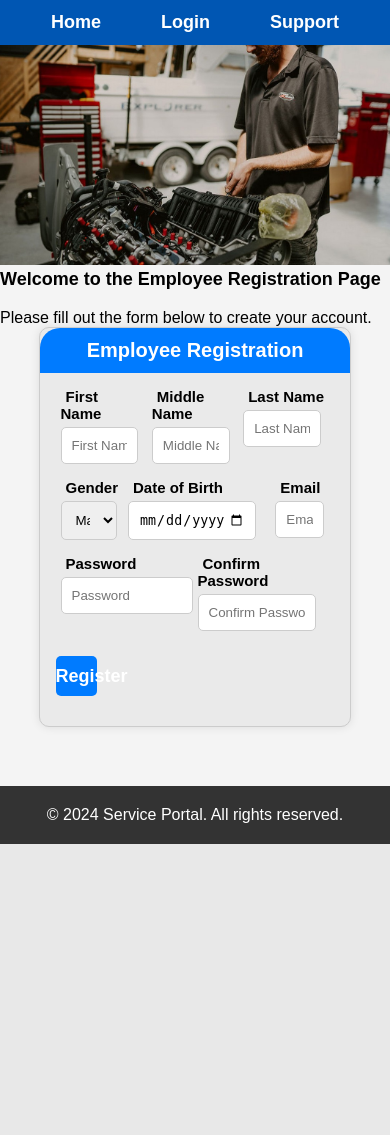
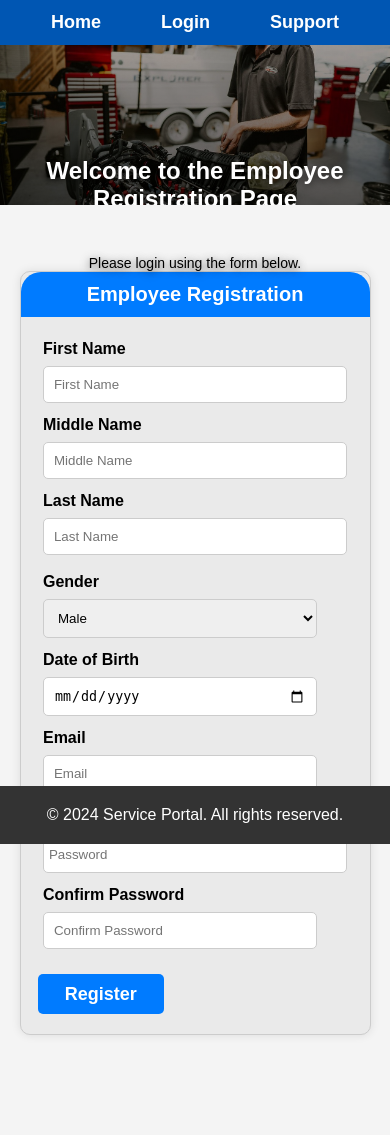
Before and after one commit to braynen305-byte/sps, a PHP site: page /pages/register.php in a window 390 px wide. Before the commit the page ends 844 px from the top, so only its background shows below. Run offline with PHP 8.4, Linux system fonts and the light colour scheme.

Commit message:
mobile and pc adjusment look made

```diff
--- a/pages/forgotpass.php
+++ b/pages/forgotpass.php
@@ -27,7 +27,7 @@
     <div class="forgotcontainer">
        <p>Enter your email address to receive a password reset link.</p>
         <form id="forgotpass-form" action="/pages/forgotpass.php" method="post">
-            <label for="forgotpass-email">Enter your email address:</label>
+            <label id="form-label" for="forgotpass-email">Enter your email address:</label>
             <input type="email" name="email" id="forgotpass-email" placeholder="Email">
             <button type="submit">Reset Password</button>
         </form>
--- a/pages/register.php
+++ b/pages/register.php
@@ -18,15 +18,15 @@
 
         </ul>
     </nav>
-    <img src="../images/sportsmarine.jpg" alt="Employee Registration" class="hero-image">
     <section class="hero">
-        <div class="hero-content">
+            <img src="/sps/images/sportsmarine.jpg" alt="Employee Registration" class="hero-image">
+            <div class="hero-content">
             <h1>Welcome to the Employee Registration Page</h1>
-            <p>Please fill out the form below to create your account.</p>
+
         </div>
     </section>
 
-
+<p id="login-instructions">Please login using the form below.</p>
 
             <div class="regcontainer">
 
--- a/styles/main.css
+++ b/styles/main.css
@@ -6,7 +6,7 @@
 
 
 html, body {
-    height: 100%;
+    height: ;
     margin: 0;
     padding: 0;
     font-family: Arial, sans-serif;
@@ -24,6 +24,7 @@ nav {
     position: fixed;
     top: 0;
     left: 0;
+    z-index: 1000;
 
 }
 
@@ -56,17 +57,52 @@ nav ul li {
 }
 
 
+.hero {
+    position: relative;
+    margin-top: 45px;  /* Adjust for fixed nav */
+    margin-left: 0;
+    overflow: hidden;
+}
+
+.hero::before {
+    content: "";
+    position: absolute;
+    inset: 0;
+    background: linear-gradient(to bottom, rgba(0, 0, 0, 0.25), rgba(0, 0, 0, 0.6));
+    pointer-events: none;
+}
+
 .hero-image {
-
     width: 100%;
     height: 220px;
     object-position: center 75%;
     object-fit: cover;
-    background-color: #000000;
-    margin-top: 45px; /* Adjust for fixed nav */
+    display: block;
 }
 
+.hero-content {
+    position: absolute;
+    inset: 0;
+    display: flex;
+    flex-direction: column;
+    justify-content: flex-end;
+    align-items: center;
+    color: white;
+    text-align: center;
+    padding: 0 1.5rem;
+}
 
+.hero-content h1 {
+    font-size: 2rem;
+    margin-bottom: 0.5rem;
+    text-shadow: 0 2px 8px rgba(0, 0, 0, 0.7);
+}
+
+.hero-content p {
+    font-size: 1rem;
+    max-width: 720px;
+    text-shadow: 0 1px 6px rgba(0, 0, 0, 0.6);
+}
 
 .container {
     width: 350px;
@@ -75,19 +111,21 @@ nav ul li {
     border-radius: 20px 20px 20px 20px;
     box-shadow: 0 0 10px rgba(0, 0, 0, 0.1);
     background-color: rgb(234, 234, 234);
-    margin: 5% auto 0% auto;
+    margin: 30px auto 0% auto;
 
 }
 
 .forgotcontainer {
     width: 500px;
     height: auto;
+    margin: 140px auto;
     border: 1px solid #ccc;
     border-radius: 20px 20px 20px 20px;
     box-shadow: 0 0 10px rgba(0, 0, 0, 0.1);
     background-color: rgb(234, 234, 234);
 
 }
+
 
 
 .container h1 {
@@ -110,13 +148,7 @@ form{
 
 }
 
-label {
-   margin-bottom: 0px;
-   padding: 5px;
 
-
-
-}
 
 
 #forgotpass-email {
@@ -140,9 +172,11 @@ label {
     padding-left: 0px 0px;
 }
 
+
 #username, #password {
     width: 95%;
     padding: 10px;
+    margin-top: 5px;
     margin-bottom: 10px;
     border: 1px solid #ccc;
     border-radius: 5px;
@@ -175,29 +209,98 @@ footer {
 
 }
 
+#login-instructions {
+        font-size: 18px;
+        text-align: center;
+        margin-top:90px;
+        margin-bottom: 10px;
+        text-shadow: 0 2px 8px rgba(0, 0, 0, 0.7);
+    }
 
 
-@media (max-width: 400px) {
+
+
+
+
+
+
+@media (max-width: 450px) {
     .container {
-        width: 80%;
-        border-radius: 10px;
+        width: 290px;
+        border-radius: 20px;
+        margin: 10px auto 0 auto;
+
+        padding-bottom: 15px;
     }
 
     form {
         width: 90%;
-        margin: 10px auto;
+        margin: 20px auto 10px auto;
     }
 
-    h1 {
-        height: 40px;
-        font-size: 18px;
+
+    .hero-image {
+    width: 100%;
+    height: 160px;
+    object-position: center 75%;
+    object-fit: cover;
+    display: block;
     }
 
-    label, #username, #password, button {
+    .hero-content h1 {
+    font-size: 1.5rem;
+    font-weight: 900;
+    margin-bottom: 0.5rem;
+    text-shadow: 0 2px 8px rgba(0, 0, 0, 0.7);
+}
+
+
+    #login-instructions {
+        font-size: 14px;
+        text-align: center;
+        margin-top: 50px;
+        margin-bottom: 0px;
+        text-shadow: 0 2px 8px rgba(0, 0, 0, 0.7);
+    }
+
+
+
+
+
+    #username, #password, button {
         width: 100%;
+        padding: 10px 5px;
+    }
+
+    label{
+        font-size: 16px;
+        padding: 3px 0px;
+
+        display: block;
     }
 
     button {
         padding: 8px;
     }
+
+.container h1 {
+    margin: 0;
+   display: flex;
+    justify-content: center;
+    align-items: center;
+    height: 45px;
+    color: #ffffff;
+    font-size: 16px;
+    background-color: #007BFF;
+    border-radius: 20px 20px 0px 0px;
 }
+
+
+#options {
+    display: flex;
+    flex-direction: column;
+    align-items: center;
+    margin-top: 5px;
+
+
+}
--- a/styles/regs.css
+++ b/styles/regs.css
@@ -1,6 +1,12 @@
+
+* {
+    margin: 0;
+    padding: 0;
+    box-sizing: border-box;
+}
 
 .regcontainer {
-    width: 80%;
+    width: 70%;
     height: auto;
     margin: 0px auto;
     border: 1px solid #ccc;
@@ -50,6 +56,25 @@ label {
     border-radius: 5px;
 
 }
+.hero{
+    display: flex;
+    flex-direction: column;
+    align-items: left;
+    margin-top: 20px;
+    margin-bottom: 20px;
+    margin-left: 15%;
+
+}
+
+
+.hero  p{
+    font-size: 14px;
+    color: #555;
+    margin: 0;
+    padding-top: 10px;
+}
+
+
 
 .form-row{
     display: flex;
@@ -98,9 +123,9 @@ label {
 
 #formbutton {
 
-    width: 15%;
+    width: 20%;
     height: 40px;
-    padding: 0px;
+    padding: 5px;
     background-color: #007BFF;
     color: white;
     border: none;
@@ -114,15 +139,20 @@ label {
 
 
 
-@media (max-width: 400px) {
+@media (max-width: 450px) {
     .regcontainer {
-        width: 80%;
+        width: 90%;
         border-radius: 10px;
+        display: block;
+
+        margin-bottom: 100px;
+
     }
 
     form {
         width: 90%;
         margin: 10px auto;
+        display: block;
     }
 
     h1 {
@@ -134,7 +164,47 @@ label {
         width: 100%;
     }
 
-    button {
-        padding: 8px;
+
+    #formbutton {
+        width: 40%;
+        height: 40px;
+        padding: 0px;
+        background-color: #007BFF;
+        color: white;
+        border: none;
+        border-radius: 5px;
+        cursor: pointer;
+        margin: 10px auto 10px auto;
+        font-size: 18px;
+        font-weight: bold;
+        font-family: Arial, sans-serif;
     }
+
+    #firstname, #lastname,#middlename {
+    width: 100%;
+    padding: 10px;
+    margin-bottom: 10px;
+    margin-top: 5px;;
+    border: 1px solid #ccc;
+    border-radius: 5px;
+
 }
+
+
+    .form-row{
+    display:block;
+    gap: 5px;
+    margin: 5px;
+
+
+}
+
+.form-group{
+    display:block;
+
+}
+
+
+
+
+}
```
Also changed, not shown: index.php (+6 -5 lines).
